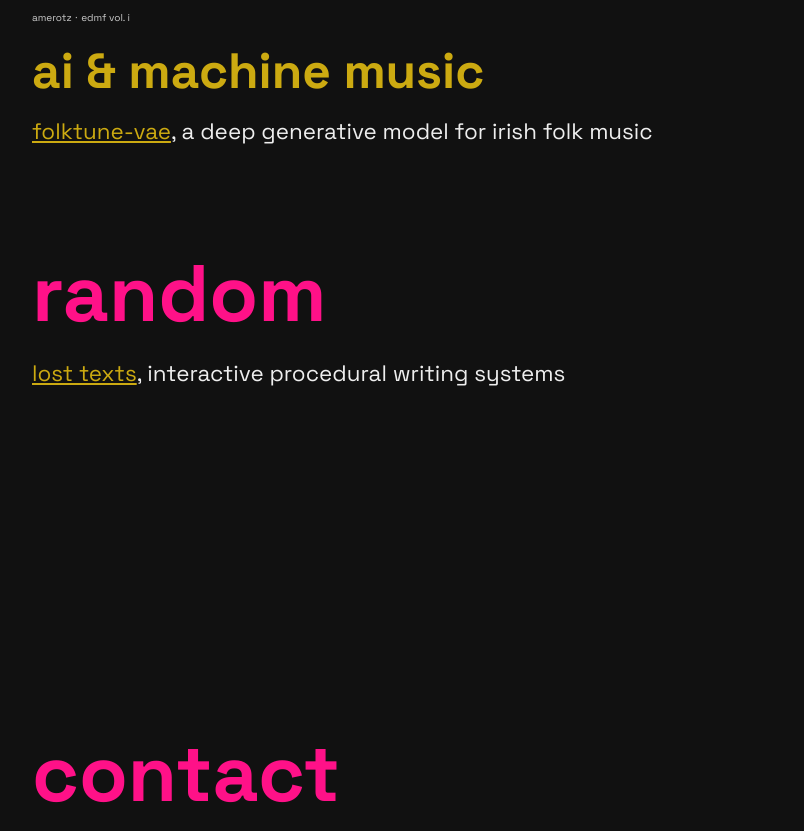
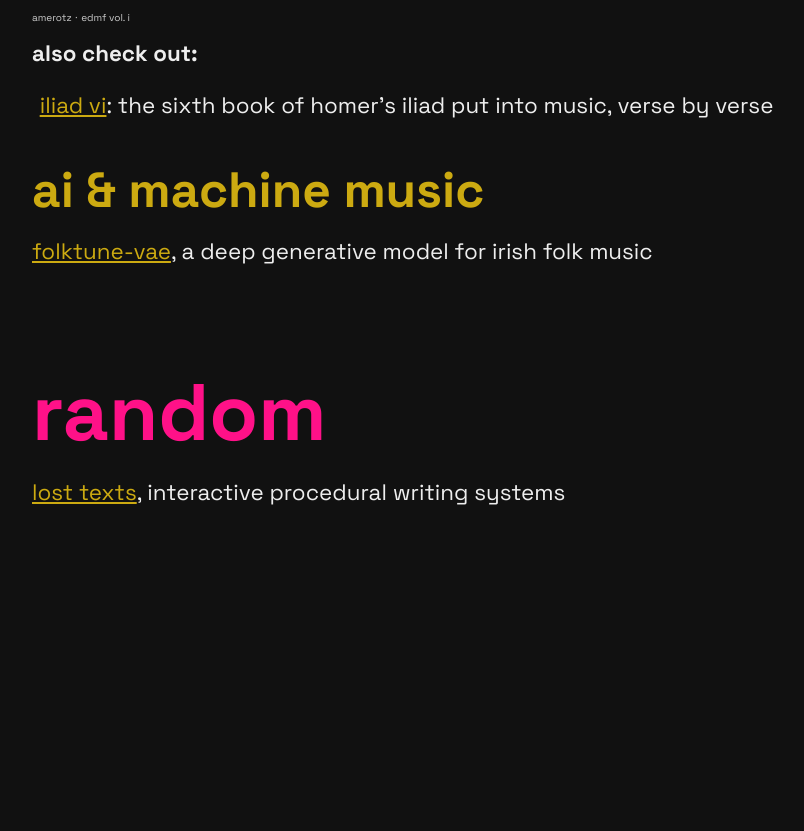
Before and after one commit to amerotz/amerotz.github.io, a plain HTML site: page index.html in a window 1280 px wide. Shown: the part 1503-2334 px from the top of the page, without its empty margins (224-1028 px from the left). Drawn offline with nearby package versions, Linux system fonts and the light colour scheme.

Commit message:
updated music

```diff
--- a/index.html
+++ b/index.html
@@ -21,6 +21,12 @@
 					<h3 class="h3">latest</h3>
 					<iframe width="100%" height="450" scrolling="no" frameborder="no" allow="autoplay" src="https://w.soundcloud.com/player/?url=https%3A//api.soundcloud.com/playlists/1463999011&color=%23ccaa11&auto_play=false&hide_related=false&show_comments=true&show_user=true&show_reposts=false&show_teaser=true&visual=true"></iframe><div style="font-size: 10px; color: #cccccc;line-break: anywhere;word-break: normal;overflow: hidden;white-space: nowrap;text-overflow: ellipsis; font-family: Interstate,Lucida Grande,Lucida Sans Unicode,Lucida Sans,Garuda,Verdana,Tahoma,sans-serif;font-weight: 100;"><a href="https://soundcloud.com/user-827419715" title="amerotz" target="_blank" style="color: #cccccc; text-decoration: none;">amerotz</a> · <a href="https://soundcloud.com/user-827419715/sets/edmf-vol-1" title="EDMF Vol. I" target="_blank" style="color: #cccccc; text-decoration: none;">EDMF Vol. I</a>
 					</div>
+					<p><b>Also check out:</b>
+						<ul>
+							<li><a href="https://soundcloud.com/amerotz/sets/iliad-vi">Iliad VI</a>: the sixth book of Homer's Iliad put into music, verse by verse</li>
+						</ul>
+					</p>
+
 					<h3 class="h3">ai & machine music</h3>
 
 					<p><a href="https://github.com/amerotz/latent-representations-for-traditional-music-analysis-and-generation">folktune-VAE</a>, a deep generative model for irish folk music </p>
```
